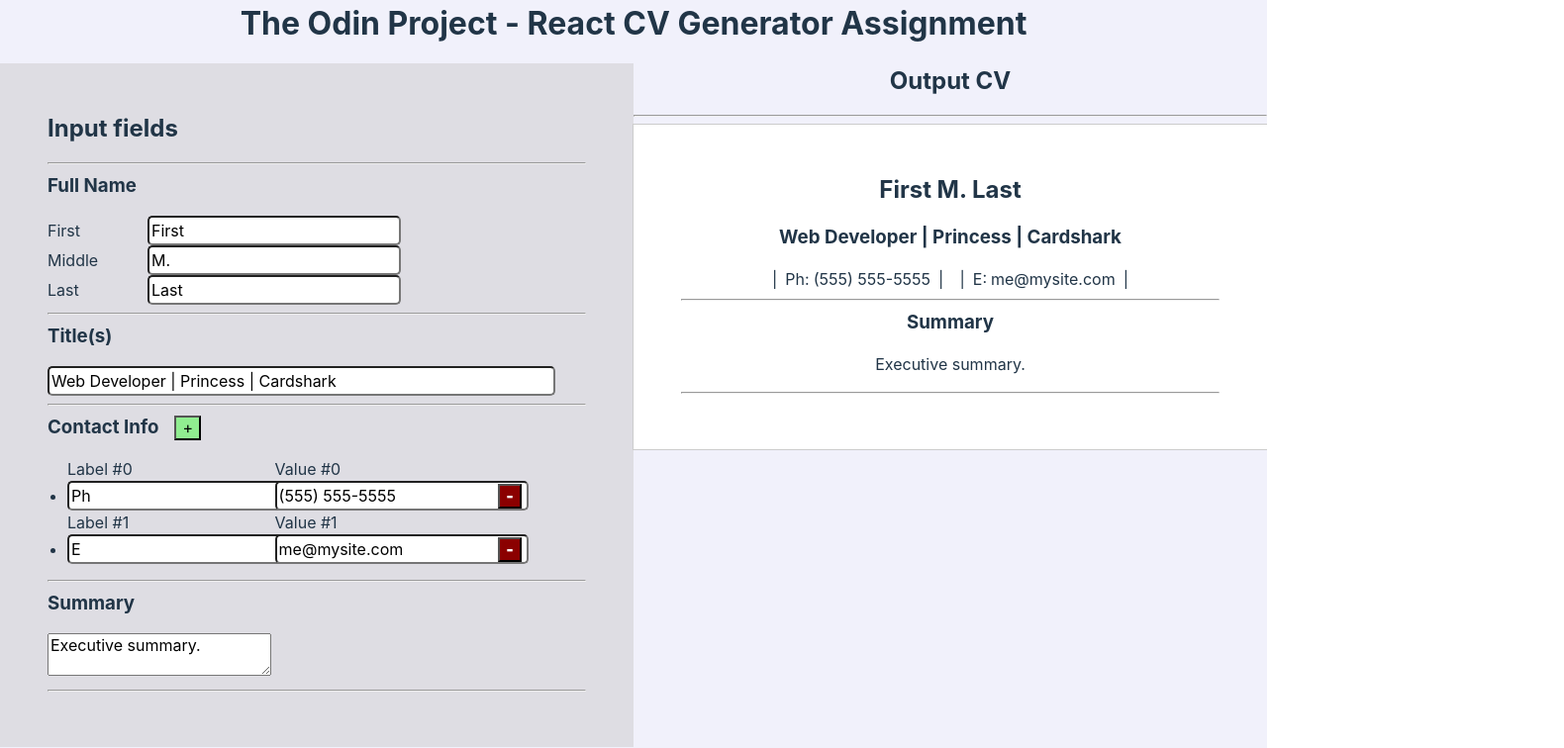
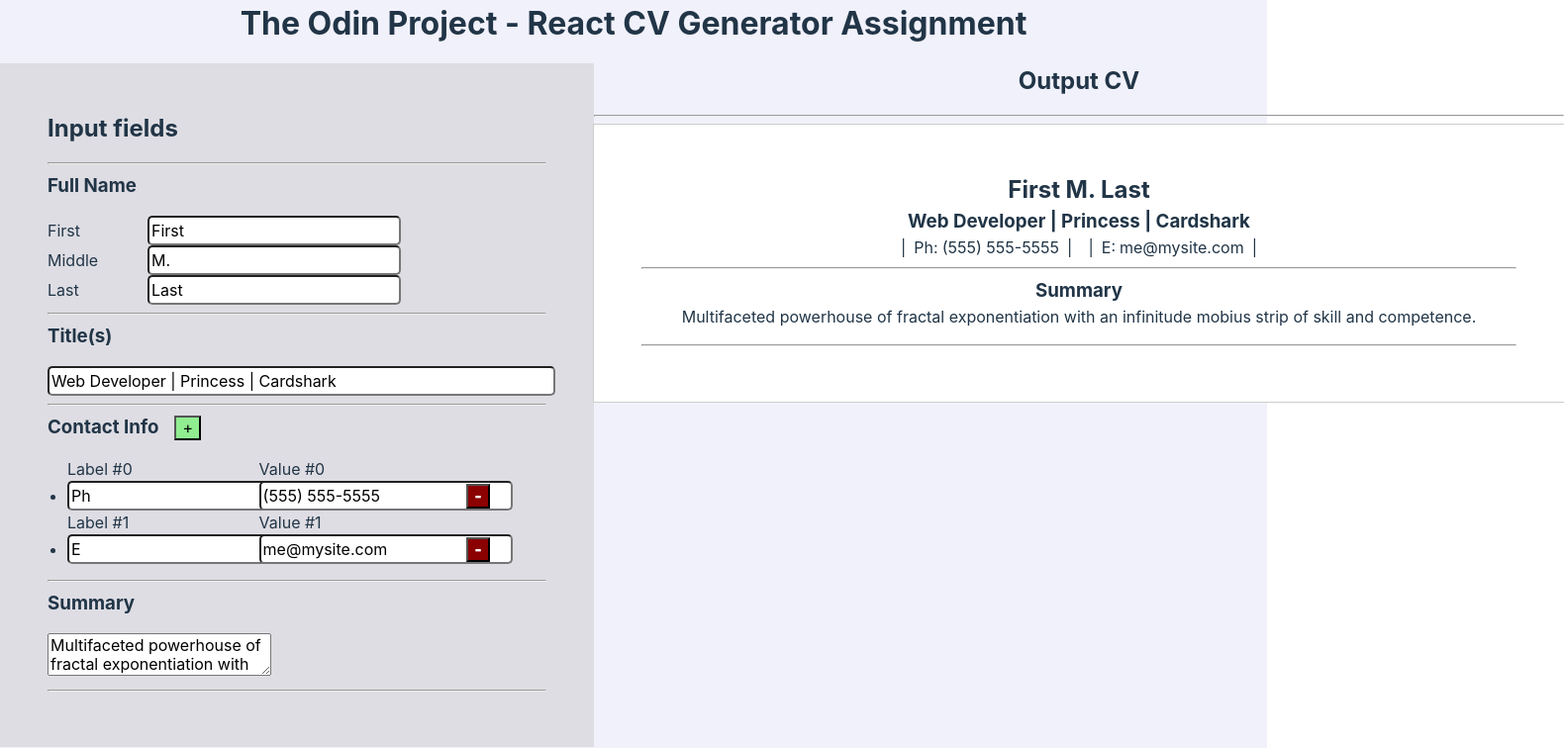
Before and after one commit to ctcleary/odin-react-cv, a React (Vite) app: page / in a window 1280 px wide. Shown: the top 756 px of the page at 99% size, 1580 px wide, since content can reach past the window. Built offline with nearby package versions, Linux system fonts and the light colour scheme.

Commit message:
Overall style updates.

```diff
--- a/src/App.css
+++ b/src/App.css
@@ -7,7 +7,7 @@ h1, h2, h3 {
 }
 
 #root {
-  width: 100vw;
+  min-width: 100vw;
   min-height: 100vh;
   max-width: 1280px;
   margin: 0 auto;
--- a/src/CVGen.css
+++ b/src/CVGen.css
@@ -1,6 +1,8 @@
 .cv-gen-wrapper {
     display: grid;
-    grid-template-columns: 1fr 1fr;
+    grid-template-columns: 600px 1fr;
+
+    width: 100%;
 }
 
 .input-fields {
@@ -8,6 +10,8 @@
     display: block;
     background: rgb(222, 221, 227);
     padding: 3rem;
+
+    max-width: 600px;
 }
 
 .name-field {
@@ -22,7 +26,15 @@
     width: 50ch;
 }
 .summary-textarea {
-    max-width: 80%;
+    max-width: 90%;
+}
+
+
+
+
+.output-cv-container {
+    width: 980px;
+    margin: 0 auto;
 }
 
 .output-cv {
@@ -30,3 +42,14 @@
     background: white;
     outline: thin solid #ccc;
 }
+
+.output-cv h2,
+.output-cv h3,
+.output-cv h4
+{
+    margin-bottom: 0;
+}
+
+.summary-output {
+    margin-top: 0;
+}
--- a/src/CVGen.jsx
+++ b/src/CVGen.jsx
@@ -11,12 +11,14 @@ function CVGen() {
         'M.',
         'Last'
     ]);
-    const [summary, setSummary] = useState('Executive summary.');
     const [titles, setTitles] = useState('Web Developer | Princess | Cardshark');
     const [contactFields, setContactFields] = useState([
         { id: crypto.randomUUID(), label: 'Ph', value: '(555) 555-5555' },
         { id: crypto.randomUUID(), label: 'E', value: 'me@mysite.com' }
     ]);
+    const [summary, setSummary] = useState(
+        'Multifaceted powerhouse of fractal exponentiation with an infinitude mobius strip of skill and competence.'
+    );
 
     function setNameFields(first, middle, last) {
         setFullName([first, middle, last]);
@@ -117,9 +119,9 @@ function CVGen() {
                     </div>
                 </section>
                 <section id="output">
+                    <h2>Output CV</h2>
+                    <hr/>
                     <div className="output-cv-container">
-                        <h2>Output CV</h2>
-                        <hr/>
                         <div className="output-cv">
                             <h2>{fullName[0]} {fullName[1]} {fullName[2]}</h2>
                             <h3>{titles}</h3>
@@ -128,7 +130,7 @@ function CVGen() {
                             />
                             <hr />
                             <h3>Summary</h3>
-                            <p>{summary}</p>
+                            <p className="summary-output">{summary}</p>
                             <hr />
                             {/* <ul>
                             {
```
